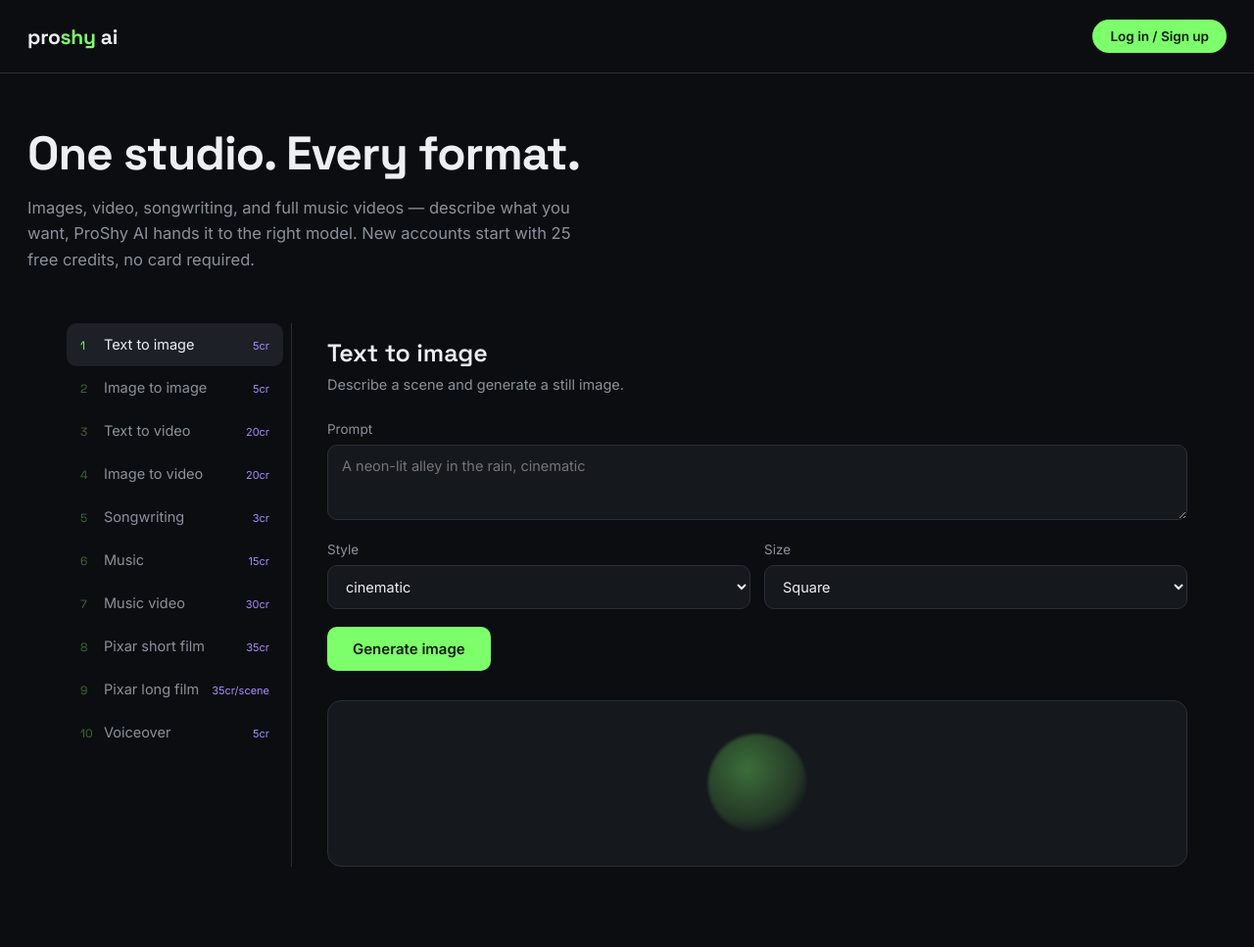
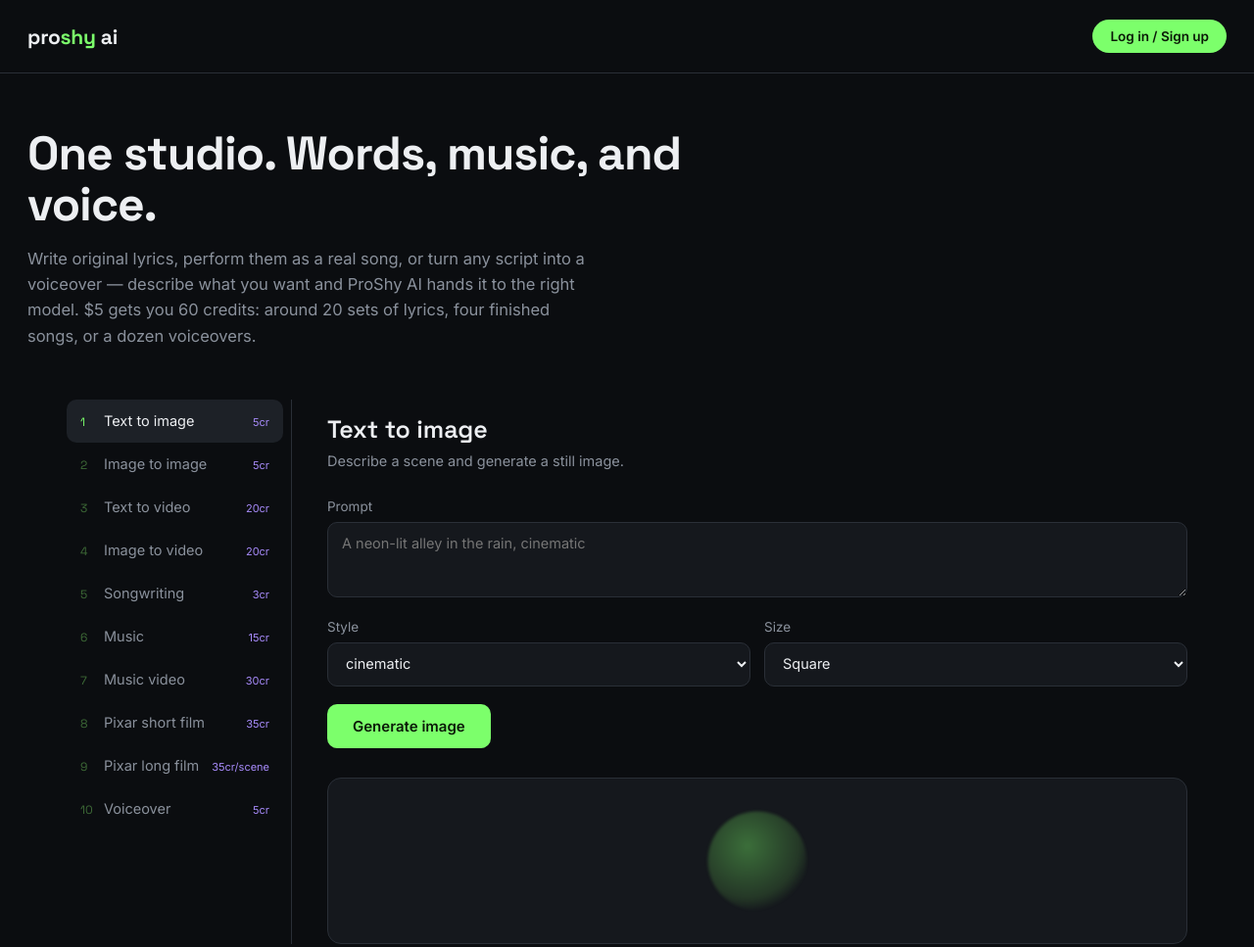
Before and after one commit to keith1984johnson-crypto/Proshyai, a website: page public/index.html in a window 1280 px wide. Shown: the whole page at 98% size. Drawn offline with Linux system fonts and the light colour scheme; no server answers.

Commit message:
Rewrite the hero to describe what the site actually does
Every claim in it had become false: there are no image or video tools,
no music videos, and since the paywall went on, new accounts start with
0 credits and a card IS required - the page promised 25 free credits.

Now describes the three real tools and what $5 buys. The numbers are
derived from config: 60 credits at 3/15/5 per lyric/song/voiceover.

```diff
--- a/public/index.html
+++ b/public/index.html
@@ -3,7 +3,7 @@
   <head>
     <meta charset="UTF-8" />
     <meta name="viewport" content="width=device-width, initial-scale=1.0" />
-    <title>ProShy AI — image, video, songwriting &amp; music studio</title>
+    <title>ProShy AI — lyrics, music &amp; voiceover studio</title>
     <link rel="stylesheet" href="/css/style.css" />
   </head>
   <body>
@@ -102,11 +102,12 @@
       </div>
     </div>
     <section class="hero">
-      <h1>One studio. Every format.</h1>
+      <h1>One studio. Words, music, and voice.</h1>
       <p>
-        Images, video, songwriting, and full music videos — describe what you
-        want, ProShy AI hands it to the right model. New accounts start with 25
-        free credits, no card required.
+        Write original lyrics, perform them as a real song, or turn any script
+        into a voiceover — describe what you want and ProShy AI hands it to the
+        right model. $5 gets you 60 credits: around 20 sets of lyrics, four
+        finished songs, or a dozen voiceovers.
       </p>
     </section>
     <div class="studio">
```
